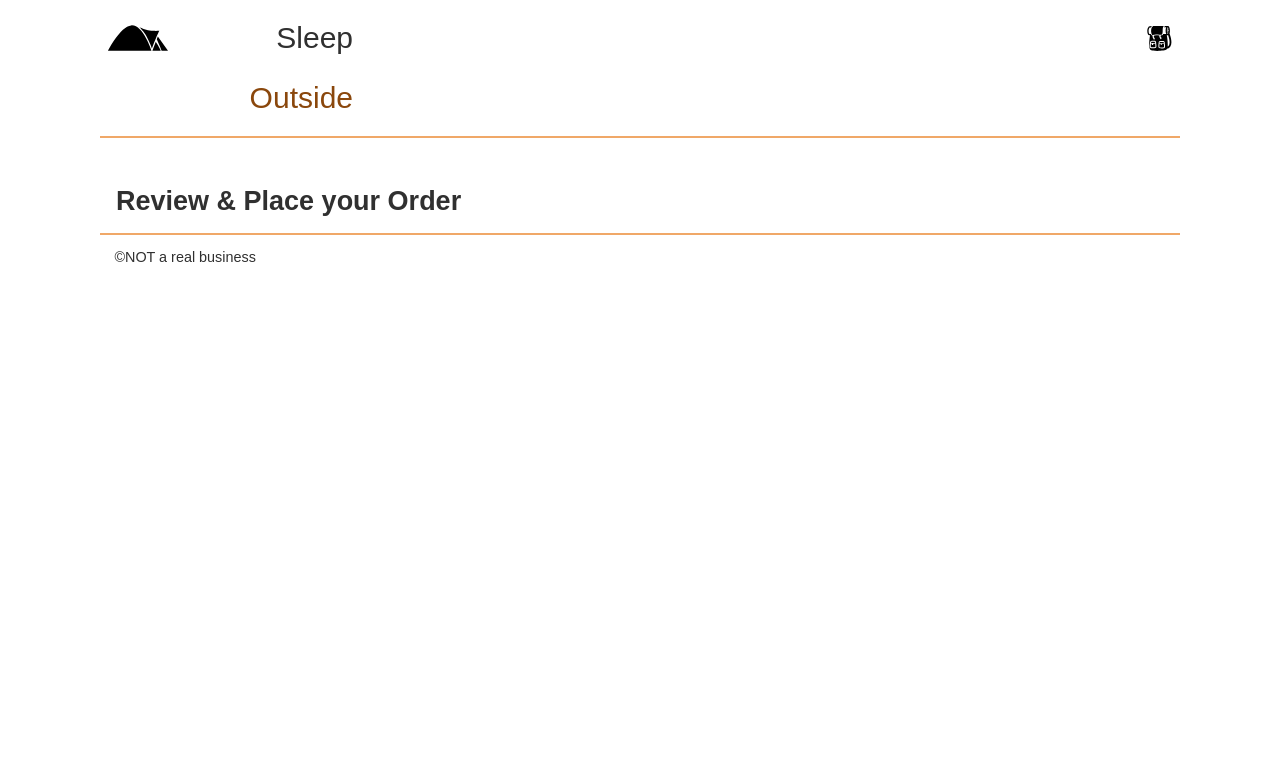
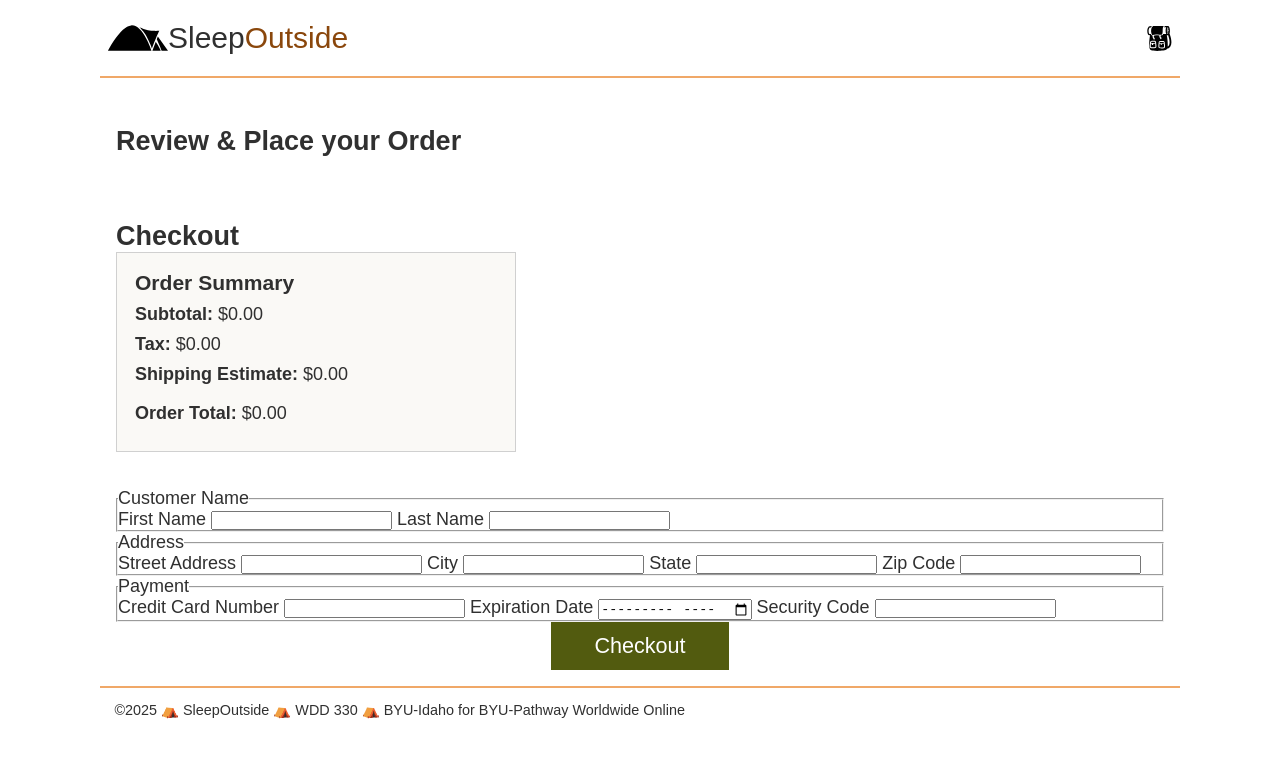
Before and after one commit to Pedroastro/wdd330-sleepoutside, a website: page src/checkout/index.html in a window 1280 px wide. Drawn offline with Linux system fonts and the light colour scheme; files that its build step writes are made by us from their sources; files whose address does not match are found by name.

Commit message:
add steps 1-4

```diff
--- a/src/checkout/index.html
+++ b/src/checkout/index.html
@@ -8,24 +8,24 @@
 
     <title>Sleep Outside | Checkout</title>
 
-    <link rel="stylesheet" href="css/style.css" />
+    <link rel="stylesheet" href="../css/style.css" />
 
-    <script src="../js/checkout.js" type="module"></script>
+    <script src="/js/checkout.js" type="module"></script>
   </head>
 
   <body>
-    <header class="divider">
+    <header class="divider" id="main-header">
       <div class="logo">
-        <img src="images/noun_Tent_2517.svg" alt="tent image for logo" />
+        <img src="/images/noun_Tent_2517.svg" alt="tent image for logo" />
 
-        <a href="index.html">
+        <a href="../">
           Sleep
           <span class="highlight">Outside</span>
         </a>
       </div>
 
       <div class="cart">
-        <a href="cart/">
+        <a href="../cart/">
           <svg xmlns="http://www.w3.org/2000/svg" viewBox="0 0 100 100">
             <path
               d="M18.9 32.6c1.1 2.4 2.5 3.3 5.4 3.3 1.6 0 3.6-0.3 5.9-0.6 3.2-0.5 6.9-1 11.2-1 2.1 0 4.3 0.1 6.4 0.3 2.1 0.1 4.2 0.3 6.1 0.3 3.2 0 5.2-0.4 5.9-1.2 2.7-2.7 2.8-8.8 2.9-14.6 0.1-6.7 0.2-14.5 4.6-18.7 -0.5 0-1 0-1.6 0 -14.2 0-37.5 0-41.1 0C15.6 6.2 14.9 23.6 18.9 32.6z"
@@ -62,8 +62,50 @@
       <section class="products">
         <h2>Review & Place your Order</h2>
       </section>
+      <section class="products checkout">
+        <h2>Checkout</h2>
+        <div class="order-summary">
+          <h3>Order Summary</h3>
+          <ul>
+            <li><strong>Subtotal:</strong> <span id="orderSubtotal">$0.00</span></li>
+            <li><strong>Tax:</strong> <span id="orderTax">$0.00</span></li>
+            <li><strong>Shipping Estimate:</strong> <span id="orderShipping">$0.00</span></li>
+            <li class="order-total"><strong>Order Total:</strong> <span id="orderTotal">$0.00</span></li>
+          </ul>
+        </div>
+        <form class="checkout-form" autocomplete="on">
+          <fieldset>
+            <legend>Customer Name</legend>
+            <label for="firstName">First Name</label>
+            <input type="text" id="firstName" name="firstName" required>
+            <label for="lastName">Last Name</label>
+            <input type="text" id="lastName" name="lastName" required>
+          </fieldset>
+          <fieldset>
+            <legend>Address</legend>
+            <label for="street">Street Address</label>
+            <input type="text" id="street" name="street" required>
+            <label for="city">City</label>
+            <input type="text" id="city" name="city" required>
+            <label for="state">State</label>
+            <input type="text" id="state" name="state" required>
+            <label for="zip">Zip Code</label>
+            <input type="text" id="zip" name="zip" required pattern="\d{5}">
+          </fieldset>
+          <fieldset>
+            <legend>Payment</legend>
+            <label for="ccnum">Credit Card Number</label>
+            <input type="text" id="ccnum" name="ccnum" required pattern="\d{13,16}">
+            <label for="exp">Expiration Date</label>
+            <input type="month" id="exp" name="exp" required>
+            <label for="cvv">Security Code</label>
+            <input type="text" id="cvv" name="cvv" required pattern="\d{3,4}">
+          </fieldset>
+          <button type="submit">Checkout</button>
+        </form>
+      </section>
     </main>
 
-    <footer>&copy;NOT a real business</footer>
+    <footer id="main-footer">&copy;NOT a real business</footer>
   </body>
 </html>
--- a/src/css/style.css
+++ b/src/css/style.css
@@ -193,6 +193,31 @@ button {
 
 /* End product list card */
 
+.order-summary {
+  max-width: 400px;
+  margin-bottom: 2em;
+  padding: 1em;
+  border: 1px solid var(--light-grey);
+  background: #faf9f6;
+}
+
+.order-summary h3 {
+  margin-top: 0;
+}
+
+.order-summary ul {
+  list-style: none;
+  padding: 0;
+}
+
+.order-summary li {
+  margin: 0.5em 0;
+}
+
+.order-summary .order-total {
+  margin-top: 1em;
+}
+
 .product-detail {
   padding: 1em;
   max-width: 500px;
--- a/src/public/partials/header.html
+++ b/src/public/partials/header.html
@@ -1,9 +1,9 @@
 <div class="logo">
   <img src="/images/noun_Tent_2517.svg" alt="tent image for logo" />
-  <a href="/index.html"> Sleep<span class="highlight">Outside</span></a>
+  <a href="/"> Sleep<span class="highlight">Outside</span></a>
 </div>
 <div class="cart">
-  <a href="cart/index.html">
+  <a href="/cart/">
     <svg xmlns="http://www.w3.org/2000/svg" viewBox="0 0 100 100">
       <path
         d="M18.9 32.6c1.1 2.4 2.5 3.3 5.4 3.3 1.6 0 3.6-0.3 5.9-0.6 3.2-0.5 6.9-1 11.2-1 2.1 0 4.3 0.1 6.4 0.3 2.1 0.1 4.2 0.3 6.1 0.3 3.2 0 5.2-0.4 5.9-1.2 2.7-2.7 2.8-8.8 2.9-14.6 0.1-6.7 0.2-14.5 4.6-18.7 -0.5 0-1 0-1.6 0 -14.2 0-37.5 0-41.1 0C15.6 6.2 14.9 23.6 18.9 32.6z"
```
Also changed, not shown: src/cart/index.html (+1 -1 lines), src/js/CheckoutProcess.mjs (added, +49 -0 lines).
